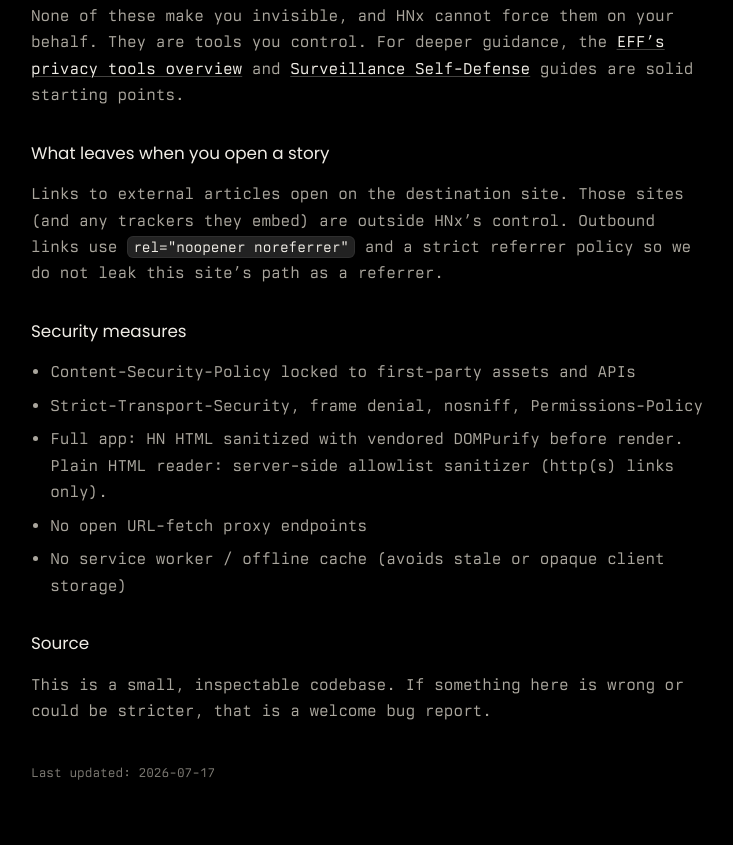
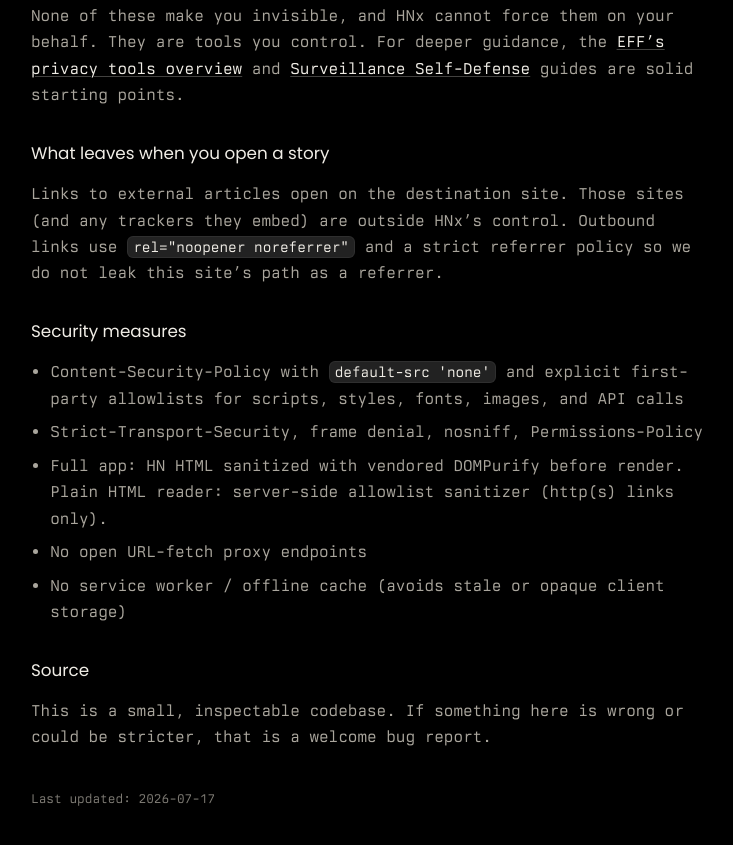
Before and after one commit to sutton-OS/hn-fork, a website: page public/privacy.html in a window 1280 px wide. Shown: the part 1921-2766 px from the top of the page, without its empty margins (273-1006 px from the left). Drawn offline with Linux system fonts and the light colour scheme.

Commit message:
Harden CSP with default-src none
Fail closed: only explicitly listed first-party script/style/font/img/
connect/manifest sources are allowed; workers, media, and frames denied.

```diff
--- a/public/privacy.html
+++ b/public/privacy.html
@@ -137,7 +137,10 @@
 
         <h2>Security measures</h2>
         <ul>
-          <li>Content-Security-Policy locked to first-party assets and APIs</li>
+          <li>
+            Content-Security-Policy with <code>default-src 'none'</code> and
+            explicit first-party allowlists for scripts, styles, fonts, images, and API calls
+          </li>
           <li>Strict-Transport-Security, frame denial, nosniff, Permissions-Policy</li>
           <li>
             Full app: HN HTML sanitized with vendored DOMPurify before render.
```
Also changed, not shown: vercel.json.
